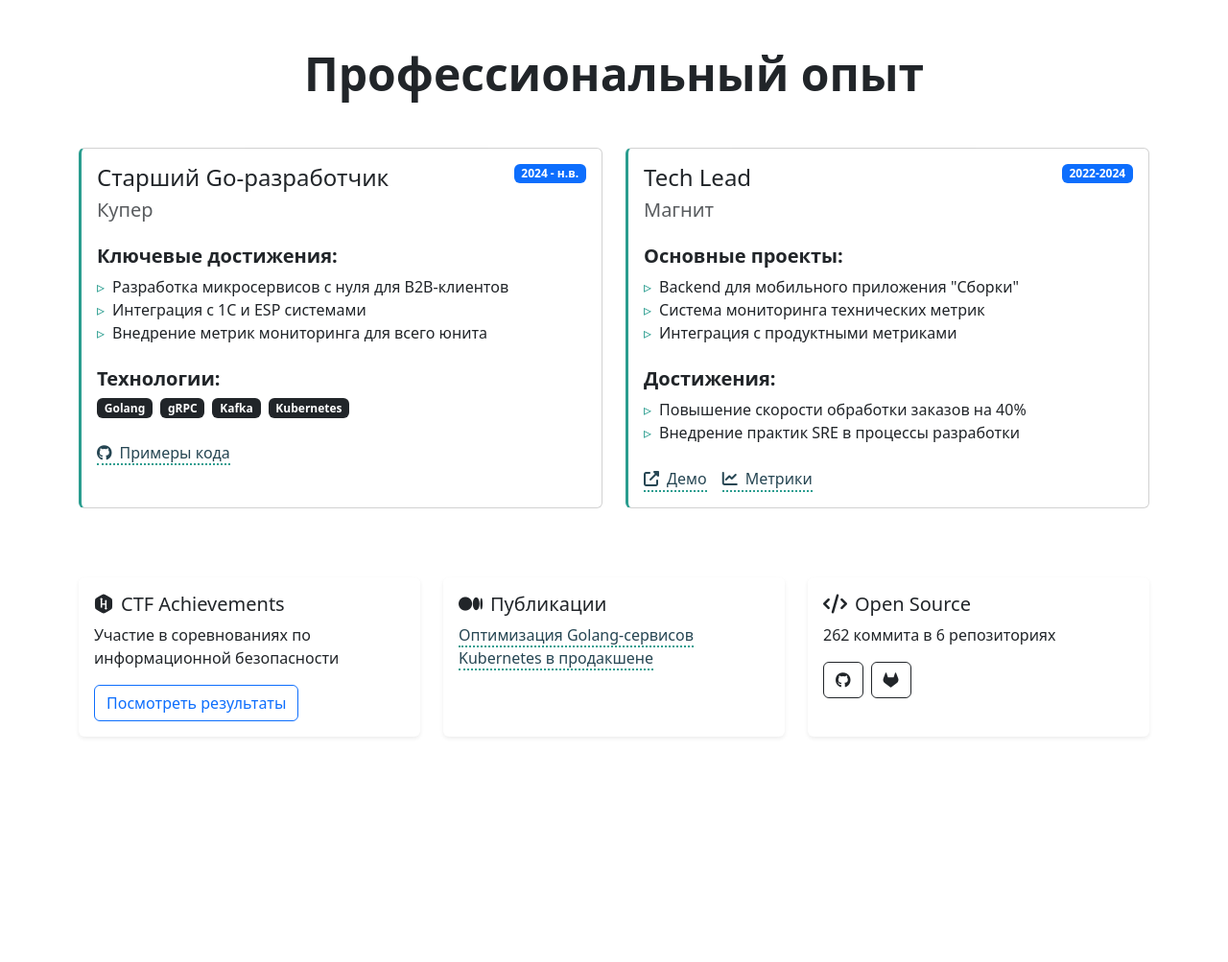
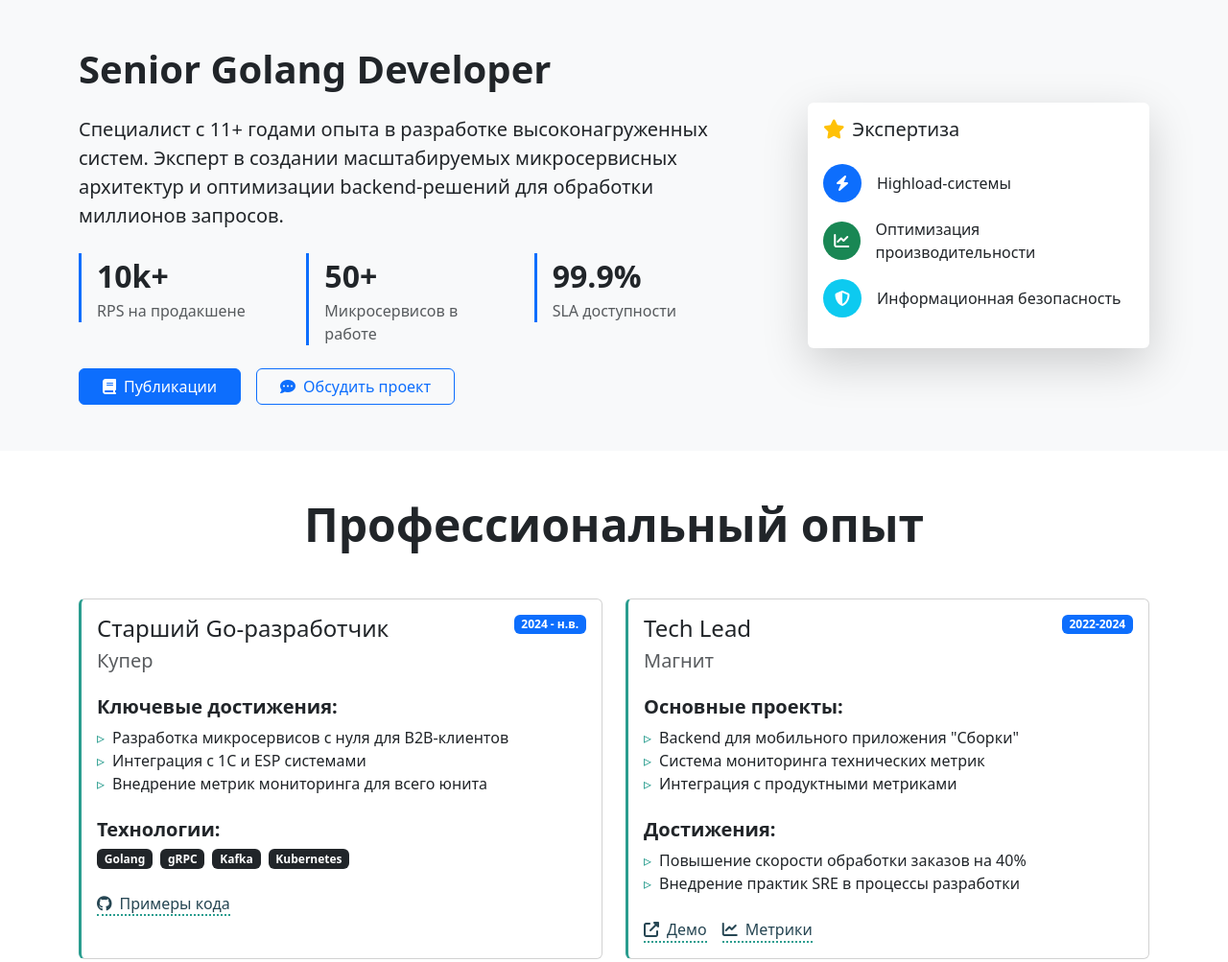
Before and after one commit to nkolosov/nkolosov.github.io, a plain HTML site: page index.html in a window 1280 px wide. Shown: the top 1003 px of the page at 96% size. Before the commit the page ends 816 px from the top, so only its background shows below. Drawn offline with nearby package versions, Linux system fonts and the light colour scheme.

Commit message:
Add landing draft

```diff
--- a/index.html
+++ b/index.html
@@ -41,7 +41,108 @@
     </style>
 </head>
 <body>
+<!-- Presentation Section -->
+<section class="py-5 bg-light">
+    <div class="container">
+        <div class="row align-items-center">
+            <!-- Profile Summary -->
+            <div class="col-lg-8">
+                <div class="pe-lg-5">
+                    <h2 class="display-6 fw-bold mb-4">Senior Golang Developer</h2>
+                    <p class="lead mb-4">
+                        Специалист с 11+ годами опыта в разработке высоконагруженных систем.
+                        Эксперт в создании масштабируемых микросервисных архитектур и
+                        оптимизации backend-решений для обработки миллионов запросов.
+                    </p>
 
+                    <!-- Key Metrics -->
+                    <div class="row g-4 mb-4">
+                        <div class="col-md-4">
+                            <div class="border-start border-3 border-primary ps-3">
+                                <div class="fs-2 fw-bold">10k+</div>
+                                <div class="text-muted">RPS на продакшене</div>
+                            </div>
+                        </div>
+                        <div class="col-md-4">
+                            <div class="border-start border-3 border-primary ps-3">
+                                <div class="fs-2 fw-bold">50+</div>
+                                <div class="text-muted">Микросервисов в работе</div>
+                            </div>
+                        </div>
+                        <div class="col-md-4">
+                            <div class="border-start border-3 border-primary ps-3">
+                                <div class="fs-2 fw-bold">99.9%</div>
+                                <div class="text-muted">SLA доступности</div>
+                            </div>
+                        </div>
+                    </div>
+
+                    <!-- Personal Branding -->
+                    <div class="d-flex gap-3">
+                        <a href="#publications" class="btn btn-primary px-4">
+                            <i class="fas fa-book me-2"></i>Публикации
+                        </a>
+                        <a href="#contact" class="btn btn-outline-primary px-4">
+                            <i class="fas fa-comment-dots me-2"></i>Обсудить проект
+                        </a>
+                    </div>
+                </div>
+            </div>
+
+            <!-- Expertise Highlights -->
+            <div class="col-lg-4 mt-5 mt-lg-0">
+                <div class="card border-0 shadow-lg">
+                    <div class="card-body">
+                        <h5 class="card-title mb-4">
+                            <i class="fas fa-star text-warning me-2"></i>Экспертиза
+                        </h5>
+                        <ul class="list-unstyled">
+                            <li class="mb-3">
+                                <div class="d-flex align-items-center">
+                                    <div class="icon-circle bg-primary me-3">
+                                        <i class="fas fa-bolt text-white"></i>
+                                    </div>
+                                    Highload-системы
+                                </div>
+                            </li>
+                            <li class="mb-3">
+                                <div class="d-flex align-items-center">
+                                    <div class="icon-circle bg-success me-3">
+                                        <i class="fas fa-chart-line text-white"></i>
+                                    </div>
+                                    Оптимизация производительности
+                                </div>
+                            </li>
+                            <li class="mb-3">
+                                <div class="d-flex align-items-center">
+                                    <div class="icon-circle bg-info me-3">
+                                        <i class="fas fa-shield-alt text-white"></i>
+                                    </div>
+                                    Информационная безопасность
+                                </div>
+                            </li>
+                        </ul>
+                    </div>
+                </div>
+            </div>
+        </div>
+    </div>
+</section>
+
+<style>
+    .icon-circle {
+        width: 40px;
+        height: 40px;
+        border-radius: 50%;
+        display: flex;
+        align-items: center;
+        justify-content: center;
+    }
+
+    .bg-primary { background: #2A9D8F; }
+    .bg-success { background: #264653; }
+    .bg-info { background: #E76F51; }
+</style>
 <!-- Experience Section -->
 <section class="py-5">
     <div class="container">
```
